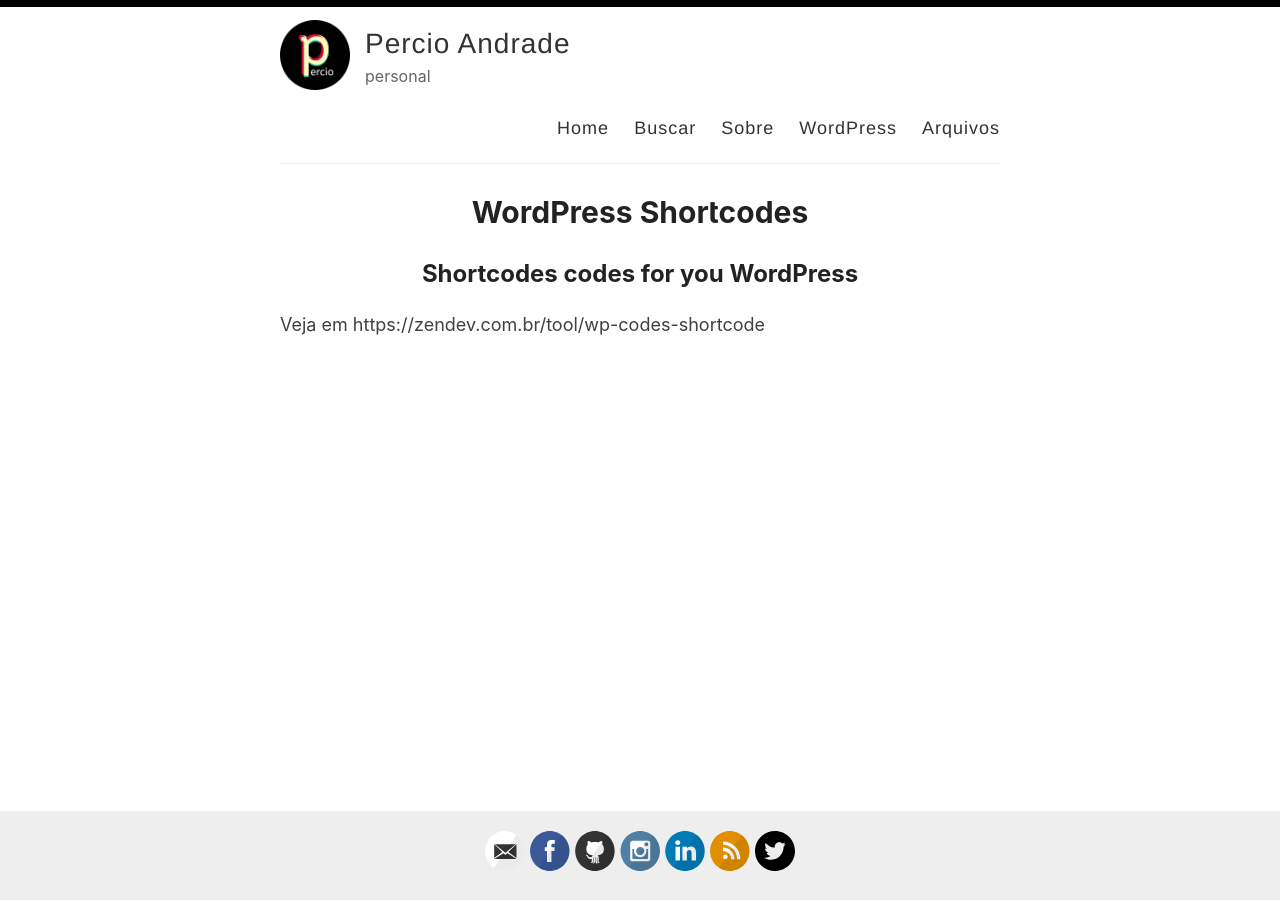
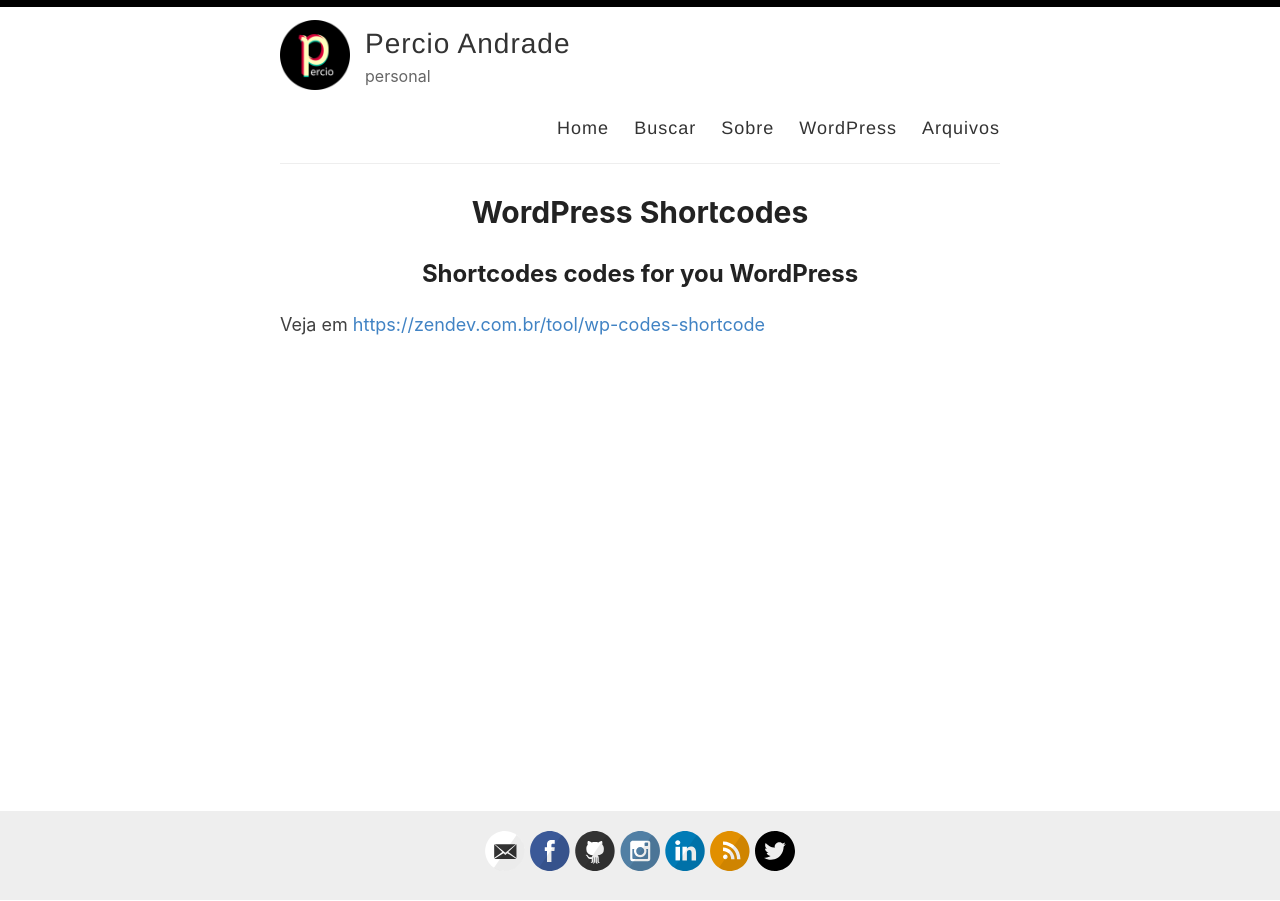
Before and after one commit to percioandrade/percioandrade.github.io, a Jekyll site: the page built from _pages/wordpress-shortcodes.md, in a window 1280 px wide. Built offline with Jekyll 4.4.1, drawn with Linux system fonts in a browser that asks for light colours; part of the change alters nothing that is shown.

```diff
--- a/_pages/wordpress-shortcodes.md
+++ b/_pages/wordpress-shortcodes.md
@@ -8,4 +8,4 @@ excerpt: A collection of WordPress shortcodes
 
 ## Shortcodes codes for you WordPress
 
-Veja em https://zendev.com.br/tool/wp-codes-shortcode
+Veja em <a href="https://zendev.com.br/tool/wp-codes-shortcode">https://zendev.com.br/tool/wp-codes-shortcode</a>
```
